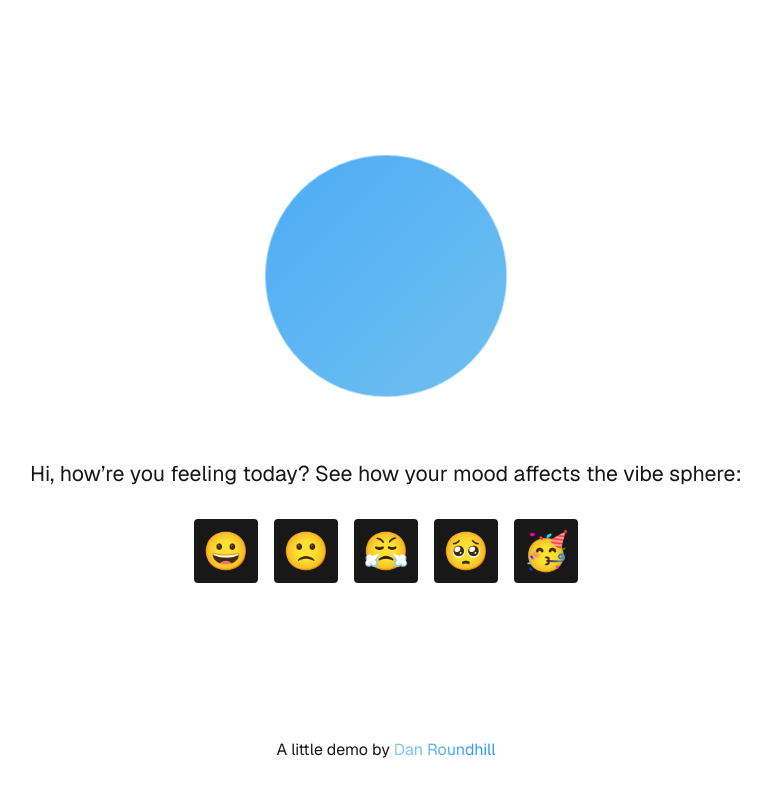
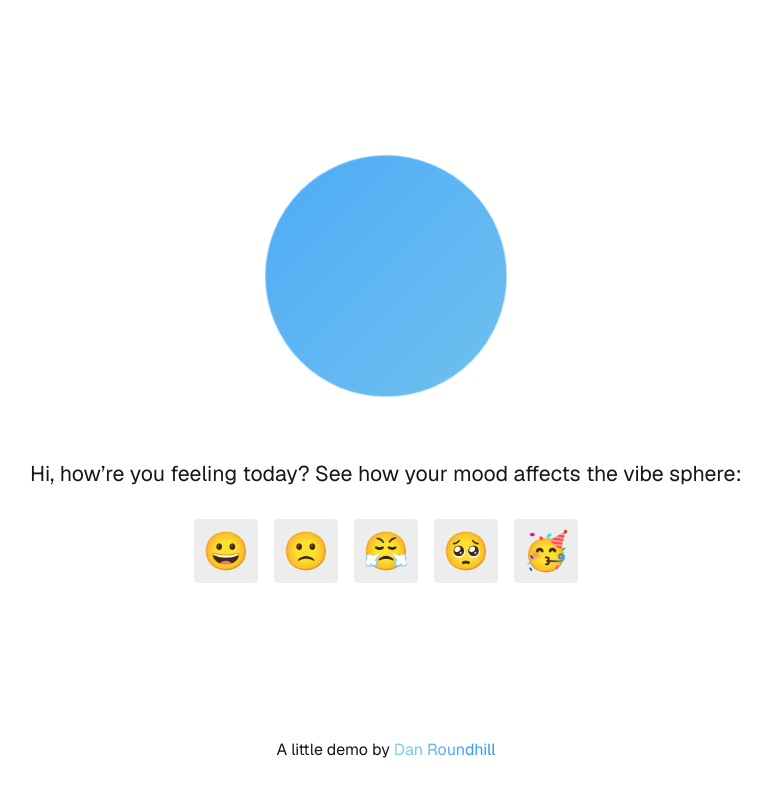
Before and after one commit to roundhill/feelings, a Next.js app: page / in a window 1280 px wide. Shown: the top 796 px of the page, without its empty margins (254-1025 px from the left). Built offline with nearby package versions, Linux system fonts and the light colour scheme.

Commit message:
Light mode fix for button color

```diff
--- a/src/app/page.module.css
+++ b/src/app/page.module.css
@@ -70,6 +70,12 @@
   height: 64px;
 }
 
+@media (prefers-color-scheme: light) {
+  .moodPicker button {
+    background-color: #ededed;
+  }
+}
+
 .moodPicker button:hover {
   transform: scale(1.1);
   transition: transform 0.3s ease-in-out;
```
